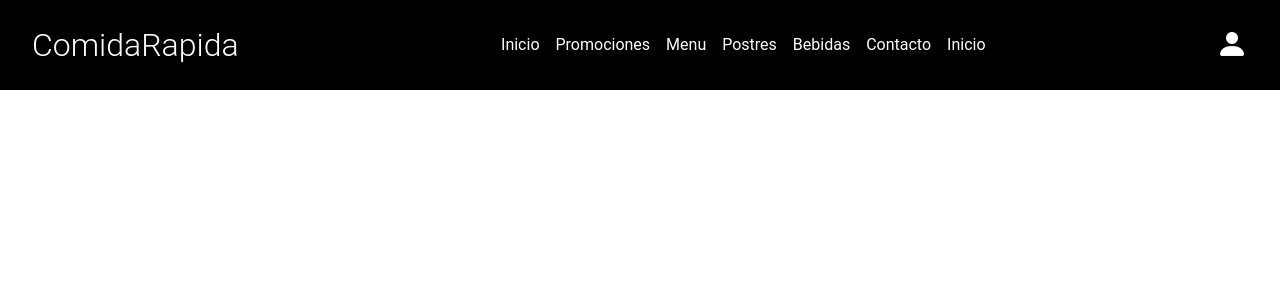
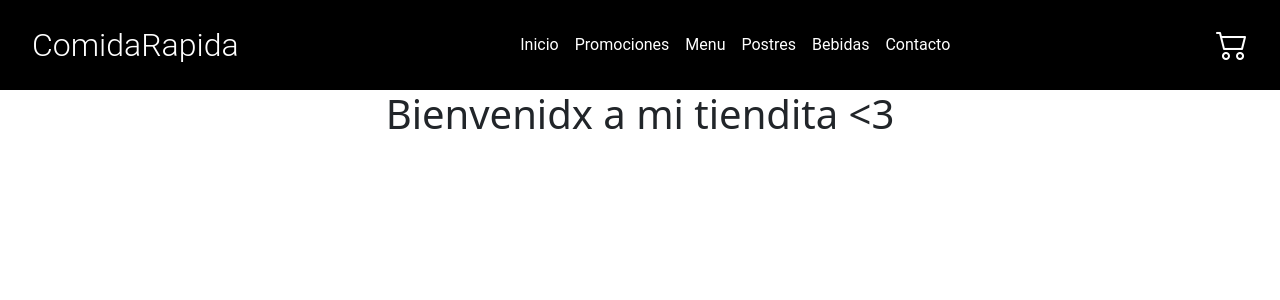
Before and after one commit to lucianina120/ecommerce, a React (Create React App) app: page / in a window 1280 px wide. Shown: the top 300 px of the page. Built offline with nearby package versions, Linux system fonts and the light colour scheme.

Commit message:
ADD CartWidget and ItemListContainer

```diff
--- a/src/App.js
+++ b/src/App.js
@@ -1,25 +1,12 @@
 import './App.css';
 import Navbar from "./components/NabBar/NavBar";
-
+import ItemListContainer from "./components/ItemListContainer"
 function App() {
+  let welcome= "Bienvenidx a mi tiendita <3";
   return (
     <div className="App">
-        <Navbar></Navbar>
-
-      {/* <header className="App-header">
-        <img src={logo} className="App-logo" alt="logo" />
-        <p>
-          Edit <code>src/App.js</code> and save to reload.
-        </p>
-        <a
-          className="App-link"
-          href="https://reactjs.org"
-          target="_blank"
-          rel="noopener noreferrer"
-        >
-          Learn React
-        </a>
-      </header> */}
+        <Navbar/>
+        <ItemListContainer greeting={welcome}/>
     </div>
   );
 }
--- /dev/null
+++ b/src/components/ItemListContainer.jsx
@@ -0,0 +1,5 @@
+function ItemListContainer({ greeting }) {
+    return <h1>{greeting}</h1>;
+}
+
+export default ItemListContainer;
--- /dev/null
+++ b/src/components/NabBar/Components/CartWidget.css
@@ -0,0 +1,7 @@
+.bi{
+    font-size: 2rem;
+    margin-left: 1rem;
+}
+.bi:hover{
+    color: #999999;
+}
--- /dev/null
+++ b/src/components/NabBar/Components/CartWidget.jsx
@@ -0,0 +1,11 @@
+import "./CartWidget.css";
+
+function CartWidget() {
+    return (
+        <div className="cart">
+            <i className="bi bi-cart2"></i>
+        </div>
+    );
+}
+
+export default CartWidget;
--- a/src/components/NabBar/Components/Item.jsx
+++ b/src/components/NabBar/Components/Item.jsx
@@ -3,7 +3,7 @@ import "./Item.css";
 export default function Item({ name }) {
     return (
         <li className="item">
-            <a className="item-link" href={name}>{name}</a>
+            <a className="item-link " href={name}>{name}</a>
         </li>
     );
 }
--- a/src/components/NabBar/NavBar.css
+++ b/src/components/NabBar/NavBar.css
@@ -23,6 +23,3 @@ header{
     color:#999999;
     cursor: pointer;
 }
-.bi-person-fill{
-    font-size: 2rem;
-}
--- a/src/components/NabBar/NavBar.jsx
+++ b/src/components/NabBar/NavBar.jsx
@@ -1,12 +1,13 @@
 import Item from "./Components/Item";
 import "./Components/Item";
 import "./NavBar.css";
+import CartWidget from "./Components/CartWidget";
 
-export default function Navbar() {
+function Navbar() {
     return (
         <header>
             <div className="logo">ComidaRapida</div>
-            <div className="collapse-menu"> {/*Usar a futuro*/}
+            <div className="collapse-menu">{/*Usar a futuro*/}
                 <ul className="navbar-menu">
                     <Item name={"inicio"} />
                     <Item name={"promociones"} />
@@ -14,10 +15,11 @@ export default function Navbar() {
                     <Item name={"postres"} />
                     <Item name={"bebidas"} />
                     <Item name={"contacto"} />
-                    <Item name={"inicio"} />
                 </ul>
             </div>
-            <div className="login"><i class="bi bi-person-fill"></i></div>
+            <CartWidget />
         </header>
     );
 }
+
+export default Navbar;
```
